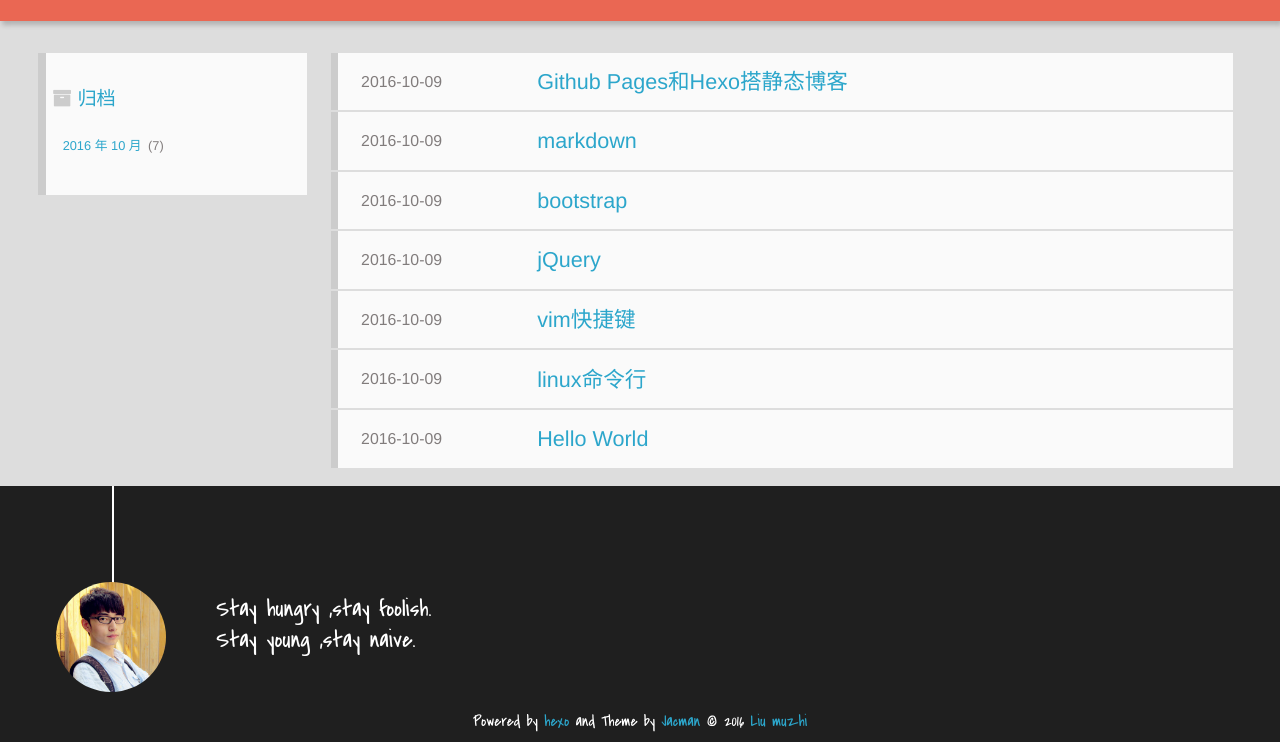
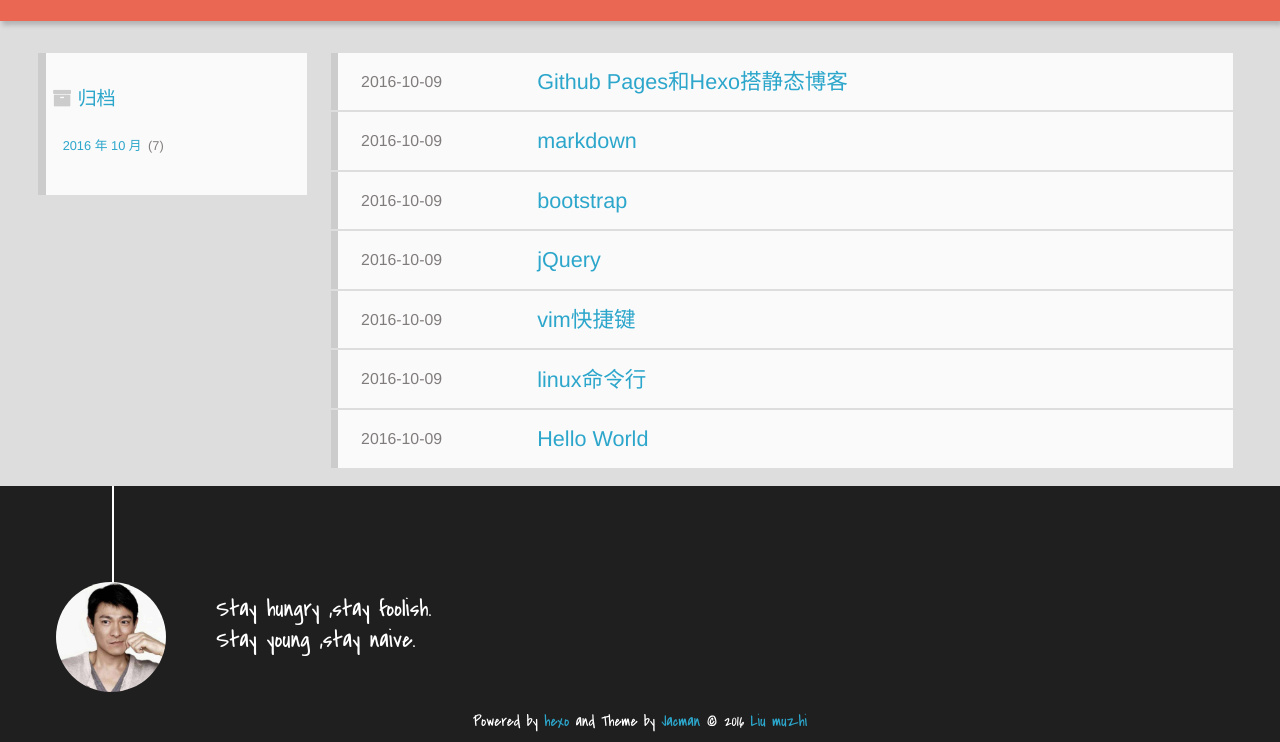
Before and after one commit to Liumuzhi/Liumuzhi.github.io, a plain HTML site: page archives/index.html in a window 1280 px wide. Shown: the part 187-929 px from the top of the page. Drawn offline with Linux system fonts and the light colour scheme; a script that the page names is missing.

Commit message:
Site updated: 2016-10-09 17:17:19

```diff
--- a/css/style.css
+++ b/css/style.css
@@ -1935,7 +1935,7 @@ footer {
   width: 6.875em;
   height: 6.875em;
   margin: 0 auto;
-  background: no-repeat url("../img/author.jpg") left top;
+  background: no-repeat url("../img/andy.jpg") left top;
   -webkit-background-size: 6.875em 6.875em;
   -moz-background-size: 6.875em 6.875em;
   background-size: 6.875em 6.875em;
```
Also changed, not shown: img/andy.jpg (added).
